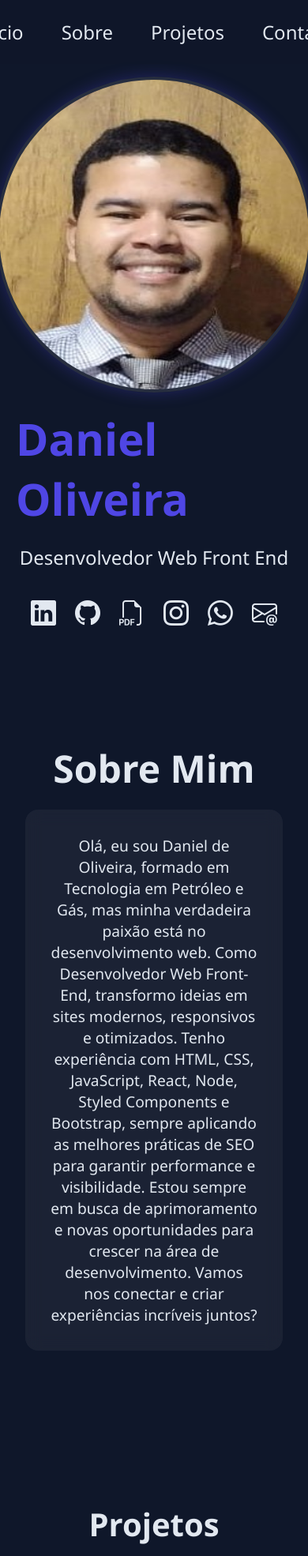
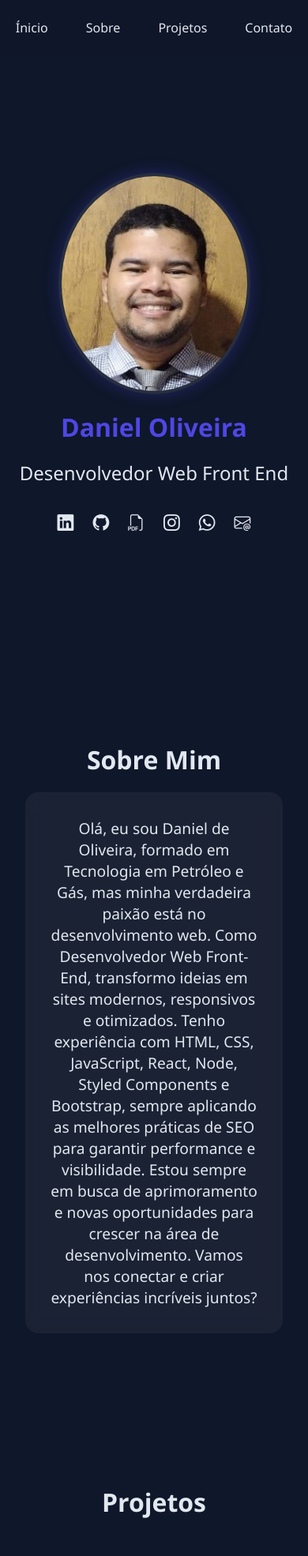
Before and after one commit to danielolivermoco/Portfolio-2.0, a plain HTML site: page index.html in a window 390 px wide. Shown: the top 1970 px of the page at 79% size. Drawn offline with nearby package versions, Linux system fonts and the light colour scheme.

Commit message:
aplicando responsividade

```diff
--- a/styles.css
+++ b/styles.css
@@ -158,8 +158,11 @@ a:hover {
 
 .projetos-caixa {
     display: grid;
-    grid-template-columns: repeat(auto-fit, minmax(300px, 1fr));
+    grid-template-columns: repeat(auto-fit, minmax(150px, 350px));
+    /* grid-template-columns: repeat(auto-fit, minmax(300px, 1fr)); */
     gap: 2rem;
+    align-items: center;
+    justify-content: center;
     max-width: 1200px;
     margin: 0 auto;
 }
@@ -313,3 +316,172 @@ a:hover {
         transform: translateY(-20px);
     }
 }
+
+/* Responsividade */
+
+@media screen and (max-width: 1200px) {
+
+    .projetos-caixa {
+        display: grid;
+        grid-template-columns: repeat(auto-fit, minmax(150px, 350px));
+        justify-content: center;
+    }
+}
+
+@media screen and (max-width: 950px) {
+
+    .menu-link {
+        font-size: 1.4rem;
+    }
+
+    h1 {
+        font-size: 3rem;
+    }
+
+    .sobre-titulo {
+        font-size: 2.5rem;
+    }
+
+    .sobre-caixa {
+        max-width: 730px;
+    }
+}
+
+@media screen and (max-width: 850px) {
+
+    .foto-perfil {
+        width: 325px;
+        height: 372px;
+    }
+
+    h1 {
+        font-size: 2.5rem;
+    }
+
+    i {
+        font-size: 1.7rem;
+    }
+
+    .sobre-caixa {
+        max-width: 650px;
+    }
+
+    .projetos-caixa {
+        display: grid;
+        grid-template-columns: repeat(auto-fit, minmax(150px, 400px));
+        justify-content: center;
+    }
+}
+
+@media screen and (max-width: 724px) {
+
+    .menu-link {
+        font-size: 1.3rem;
+    }
+
+    h1 {
+        font-size: 2.3rem;
+    }
+
+    .sobre-titulo {
+        font-size: 2.2rem;
+    }
+
+    .sobre-caixa {
+        max-width: 530px;
+    }
+
+    .projetos-titulo {
+        font-size: 2.2rem;
+    }
+
+    .contatos-titulo {
+        font-size: 2.2rem;
+    }
+
+    .formulario-contato {
+        max-width: 485px;
+    }
+
+}
+
+@media screen and (max-width: 610px) {
+
+    .sobre-caixa {
+        max-width: 470px;
+    }
+
+    .formulario-contato {
+        max-width: 450px;
+    }
+}
+
+@media screen and (max-width: 540px) {
+
+    .menu-link {
+        font: 1.2rem;
+    }
+
+    .foto-perfil {
+        width: 280px;
+        height: 325px;
+    }
+
+    h1 {
+        font-size: 2rem;
+    }
+
+    i {
+        font-size: 1.3rem;
+    }
+
+    .sobre-titulo {
+        font-size: 2rem;
+    }
+
+    .sobre-caixa {
+        max-width: 380px;
+    }
+
+    .projetos-titulo {
+        font-size: 2rem;
+    }
+
+    .projetos-caixa {
+        display: grid;
+        grid-template-columns: repeat(auto-fit, minmax(150px, 350px));
+    }
+
+    .contatos-titulo {
+        font-size: 2rem;
+    }
+
+    .formulario-contato {
+        max-width: 400px;
+    }
+}
+
+@media screen and (max-width: 480px) {
+
+    .menu-link {
+        font-size: 1rem;
+    }
+
+    .foto-perfil {
+        width: 243px;
+        height: 280px;
+    }
+
+    .sobre-caixa {
+        max-width: 340px;
+    }
+
+    .projetos-caixa {
+        display: grid;
+        grid-template-columns: repeat(auto-fit, minmax(150px, 300px));
+    }
+
+    .formulario-contato {
+        max-width: 373px;
+    }
+}
```
